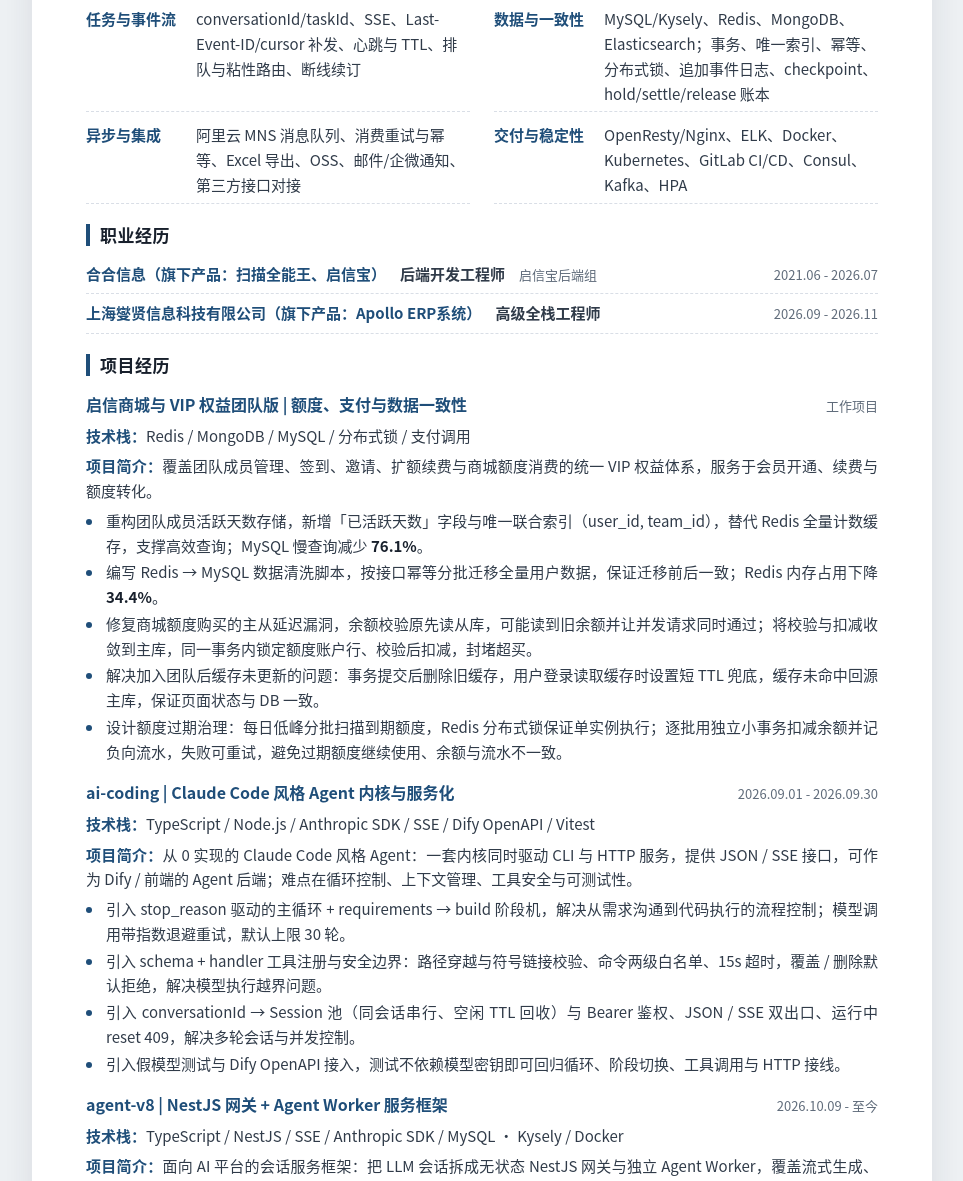
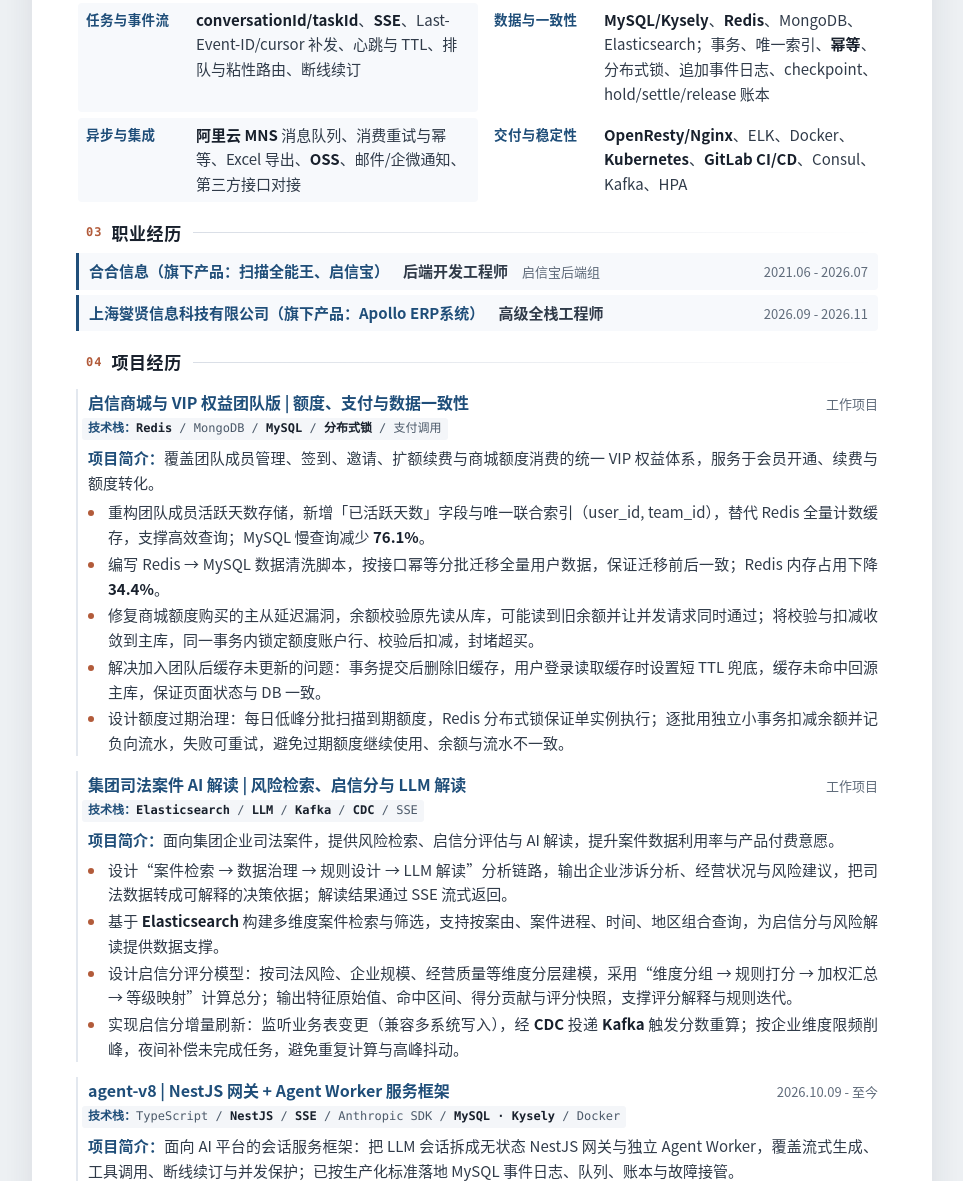
Before and after one commit to YWJL/About, a plain HTML site: page index.html in a window 1280 px wide. Shown: the part 521-1702 px from the top of the page, without its empty margins (158-1121 px from the left). Drawn offline with Linux system fonts and the light colour scheme.

Commit message:
简历：替换 ai-coding 为司法案件 AI 解读，重做视觉层级并加粗技术栈
- 项目：启信商城、集团司法案件 AI 解读、agent-v8
- 视觉：宋体姓名、章节编号、斑马纹技能行、职业经历卡片、技术栈等宽底色
- 技术栈关键词加粗，保持 2 页

```diff
--- a/index.html
+++ b/index.html
@@ -45,27 +45,27 @@
       <dl class="skills">
         <div class="skill-row">
           <dt>AI Agent</dt>
-          <dd>Anthropic/OpenAI SDK、DeepSeek 兼容端点、tool_use/tool calling、流式输出、工具注册与沙箱、会话与任务事件流</dd>
+          <dd><strong>Anthropic/OpenAI SDK</strong>、DeepSeek 兼容端点、<strong>tool_use/tool calling</strong>、流式输出、工具注册与沙箱、会话与任务事件流</dd>
         </div>
         <div class="skill-row">
           <dt>Node.js 后端</dt>
-          <dd>Node.js、TypeScript、NestJS、Express、REST、gRPC、DTO/Zod/class-validator、鉴权限流、统一异常与响应封装、SSE</dd>
+          <dd>Node.js、TypeScript、<strong>NestJS</strong>、Express、REST、<strong>gRPC</strong>、DTO/Zod/class-validator、鉴权限流、统一异常与响应封装、SSE</dd>
         </div>
         <div class="skill-row">
           <dt>任务与事件流</dt>
-          <dd>conversationId/taskId、SSE、Last-Event-ID/cursor 补发、心跳与 TTL、排队与粘性路由、断线续订</dd>
+          <dd><strong>conversationId/taskId</strong>、<strong>SSE</strong>、Last-Event-ID/cursor 补发、心跳与 TTL、排队与粘性路由、断线续订</dd>
         </div>
         <div class="skill-row">
           <dt>数据与一致性</dt>
-          <dd>MySQL/Kysely、Redis、MongoDB、Elasticsearch；事务、唯一索引、幂等、分布式锁、追加事件日志、checkpoint、hold/settle/release 账本</dd>
+          <dd><strong>MySQL/Kysely</strong>、<strong>Redis</strong>、MongoDB、Elasticsearch；事务、唯一索引、<strong>幂等</strong>、分布式锁、追加事件日志、checkpoint、hold/settle/release 账本</dd>
         </div>
         <div class="skill-row">
           <dt>异步与集成</dt>
-          <dd>阿里云 MNS 消息队列、消费重试与幂等、Excel 导出、OSS、邮件/企微通知、第三方接口对接</dd>
+          <dd><strong>阿里云 MNS</strong> 消息队列、消费重试与幂等、Excel 导出、<strong>OSS</strong>、邮件/企微通知、第三方接口对接</dd>
         </div>
         <div class="skill-row">
           <dt>交付与稳定性</dt>
-          <dd>OpenResty/Nginx、ELK、Docker、Kubernetes、GitLab CI/CD、Consul、Kafka、HPA</dd>
+          <dd><strong>OpenResty/Nginx</strong>、ELK、Docker、<strong>Kubernetes</strong>、<strong>GitLab CI/CD</strong>、Consul、Kafka、HPA</dd>
         </div>
       </dl>
     </section>
@@ -94,7 +94,7 @@
           <h3 class="entry-title">启信商城与 VIP 权益团队版 | 额度、支付与数据一致性</h3>
           <span class="entry-date">工作项目</span>
         </div>
-        <p class="proj-line"><strong>技术栈：</strong>Redis / MongoDB / MySQL / 分布式锁 / 支付调用</p>
+        <p class="proj-line"><strong>技术栈：</strong><strong>Redis</strong> / MongoDB / <strong>MySQL</strong> / <strong>分布式锁</strong> / 支付调用</p>
         <p class="proj-line"><strong>项目简介：</strong>覆盖团队成员管理、签到、邀请、扩额续费与商城额度消费的统一 VIP 权益体系，服务于会员开通、续费与额度转化。</p>
         <ul class="bullets compact">
           <li>重构团队成员活跃天数存储，新增「已活跃天数」字段与唯一联合索引（user_id, team_id），替代 Redis 全量计数缓存，支撑高效查询；MySQL 慢查询减少 <strong>76.1%</strong>。</li>
@@ -109,16 +109,16 @@
 
       <article class="project">
         <div class="entry-head">
-          <h3 class="entry-title">ai-coding | Claude Code 风格 Agent 内核与服务化</h3>
-          <span class="entry-date">2026.09.01 - 2026.09.30</span>
+          <h3 class="entry-title">集团司法案件 AI 解读 | 风险检索、启信分与 LLM 解读</h3>
+          <span class="entry-date">工作项目</span>
         </div>
-        <p class="proj-line"><strong>技术栈：</strong>TypeScript / Node.js / Anthropic SDK / SSE / Dify OpenAPI / Vitest</p>
-        <p class="proj-line"><strong>项目简介：</strong>从 0 实现的 Claude Code 风格 Agent：一套内核同时驱动 CLI 与 HTTP 服务，提供 JSON / SSE 接口，可作为 Dify / 前端的 Agent 后端；难点在循环控制、上下文管理、工具安全与可测试性。</p>
+        <p class="proj-line"><strong>技术栈：</strong><strong>Elasticsearch</strong> / <strong>LLM</strong> / <strong>Kafka</strong> / <strong>CDC</strong> / SSE</p>
+        <p class="proj-line"><strong>项目简介：</strong>面向集团企业司法案件，提供风险检索、启信分评估与 AI 解读，提升案件数据利用率与产品付费意愿。</p>
         <ul class="bullets compact">
-          <li>引入 stop_reason 驱动的主循环 + requirements → build 阶段机，解决从需求沟通到代码执行的流程控制；模型调用带指数退避重试，默认上限 30 轮。</li>
-          <li>引入 schema + handler 工具注册与安全边界：路径穿越与符号链接校验、命令两级白名单、15s 超时，覆盖 / 删除默认拒绝，解决模型执行越界问题。</li>
-          <li>引入 conversationId → Session 池（同会话串行、空闲 TTL 回收）与 Bearer 鉴权、JSON / SSE 双出口、运行中 reset 409，解决多轮会话与并发控制。</li>
-          <li>引入假模型测试与 Dify OpenAPI 接入，测试不依赖模型密钥即可回归循环、阶段切换、工具调用与 HTTP 接线。</li>
+          <li>设计“案件检索 → 数据治理 → 规则设计 → LLM 解读”分析链路，输出企业涉诉分析、经营状况与风险建议，把司法数据转成可解释的决策依据；解读结果通过 SSE 流式返回。</li>
+          <li>基于 <strong>Elasticsearch</strong> 构建多维度案件检索与筛选，支持按案由、案件进程、时间、地区组合查询，为启信分与风险解读提供数据支撑。</li>
+          <li>设计启信分评分模型：按司法风险、企业规模、经营质量等维度分层建模，采用“维度分组 → 规则打分 → 加权汇总 → 等级映射”计算总分；输出特征原始值、命中区间、得分贡献与评分快照，支撑评分解释与规则迭代。</li>
+          <li>实现启信分增量刷新：监听业务表变更（兼容多系统写入），经 <strong>CDC</strong> 投递 <strong>Kafka</strong> 触发分数重算；按企业维度限频削峰，夜间补偿未完成任务，避免重复计算与高峰抖动。</li>
         </ul>
       </article>
 
@@ -127,7 +127,7 @@
           <h3 class="entry-title">agent-v8 | NestJS 网关 + Agent Worker 服务框架</h3>
           <span class="entry-date">2026.10.09 - 至今</span>
         </div>
-        <p class="proj-line"><strong>技术栈：</strong>TypeScript / NestJS / SSE / Anthropic SDK / MySQL · Kysely / Docker</p>
+        <p class="proj-line"><strong>技术栈：</strong>TypeScript / <strong>NestJS</strong> / <strong>SSE</strong> / Anthropic SDK / <strong>MySQL · Kysely</strong> / Docker</p>
         <p class="proj-line"><strong>项目简介：</strong>面向 AI 平台的会话服务框架：把 LLM 会话拆成无状态 NestJS 网关与独立 Agent Worker，覆盖流式生成、工具调用、断线续订与并发保护；已按生产化标准落地 MySQL 事件日志、队列、账本与故障接管。</p>
         <ul class="bullets compact">
           <li>引入网关 / Worker 拆分与 SSE taskId 事件流，解决长任务占连接、断线重连与重复调用模型的问题；实测断点续订、同会话 409 并发保护。</li>
--- a/resume.css
+++ b/resume.css
@@ -3,9 +3,12 @@
   --muted: #5f6b7a;
   --line: #d9dee6;
   --accent: #1f4e79;
+  --accent-2: #b25b3a;
   --accent-soft: #eef3f8;
   --paper: #ffffff;
   --canvas: #eef1f4;
+  --display: "Songti SC", "SimSun", "Times New Roman", serif;
+  --mono: "Cascadia Code", "Consolas", "Courier New", monospace;
 }
 
 * {
@@ -41,7 +44,8 @@ a:hover {
   margin: 28px auto;
   padding: 46px 54px 38px;
   background: var(--paper);
-  box-shadow: 0 10px 34px rgba(28, 39, 51, 0.1);
+  box-shadow: 0 10px 34px rgba(28, 39, 51, 0.1), inset 0 3px 0 var(--accent);
+  counter-reset: section;
 }
 
 .version-switch {
@@ -75,9 +79,12 @@ a:hover {
 
 .profile h1 {
   margin: 0;
-  font-size: 32px;
-  line-height: 1.15;
-  letter-spacing: 1px;
+  color: var(--ink);
+  font-family: var(--display);
+  font-size: 34px;
+  font-weight: 700;
+  line-height: 1.12;
+  letter-spacing: 0.08em;
 }
 
 .profile-title {
@@ -136,12 +143,33 @@ a:hover {
 }
 
 .section h2 {
+  display: flex;
+  align-items: center;
+  gap: 9px;
   margin: 0 0 9px;
-  padding-left: 10px;
-  border-left: 4px solid var(--accent);
+  padding-left: 0;
+  border-left: none;
   font-size: 17px;
   line-height: 1.3;
-  letter-spacing: 0.5px;
+  letter-spacing: 0.6px;
+}
+
+.section h2::before {
+  counter-increment: section;
+  content: counter(section, decimal-leading-zero);
+  color: var(--accent-2);
+  font-family: var(--mono);
+  font-size: 12px;
+  font-weight: 600;
+  letter-spacing: 0.08em;
+}
+
+.section h2::after {
+  flex: 1;
+  height: 1px;
+  margin-left: 2px;
+  background: linear-gradient(90deg, var(--line) 0%, rgba(217, 222, 230, 0) 100%);
+  content: "";
 }
 
 .summary {
@@ -161,13 +189,20 @@ a:hover {
   grid-template-columns: 100px 1fr;
   gap: 10px;
   align-items: start;
-  padding: 5px 0;
-  border-bottom: 1px dashed var(--line);
+  margin: 0 -8px;
+  padding: 5px 8px;
+  border-radius: 4px;
+}
+
+.skill-row:nth-of-type(odd) {
+  background: #f7f9fc;
 }
 
 .skill-row dt {
   color: var(--accent);
+  font-size: 13.5px;
   font-weight: 700;
+  letter-spacing: 0.03em;
 }
 
 .skill-row dd {
@@ -189,8 +224,15 @@ a:hover {
   flex-wrap: wrap;
   align-items: baseline;
   gap: 3px 14px;
-  padding: 7px 0;
-  border-bottom: 1px dashed var(--line);
+  margin: 0 0 5px -10px;
+  padding: 6px 10px;
+  border-left: 3px solid var(--accent);
+  border-radius: 0 4px 4px 0;
+  background: #f7f9fc;
+}
+
+.career:last-child {
+  margin-bottom: 0;
 }
 
 .career-company {
@@ -240,6 +282,9 @@ a:hover {
 
 .project {
   margin-top: 15px;
+  margin-left: -10px;
+  padding-left: 10px;
+  border-left: 2px solid #e3e8ef;
   break-inside: avoid;
   page-break-inside: avoid;
 }
@@ -308,6 +353,25 @@ ol.bullets {
   text-align: justify;
 }
 
+.entry-head + .proj-line {
+  width: fit-content;
+  margin: 3px 0 0 -6px;
+  padding: 1px 6px;
+  border-radius: 3px;
+  background: #f4f6f9;
+  color: #4c5a6a;
+  font-family: var(--mono);
+  font-size: 12px;
+}
+
+.entry-head + .proj-line strong {
+  color: var(--ink);
+}
+
+.entry-head + .proj-line strong:first-child {
+  color: var(--accent);
+}
+
 .proj-line strong {
   color: var(--accent);
 }
@@ -320,7 +384,7 @@ ol.bullets {
 }
 
 .bullets li::marker {
-  color: var(--accent);
+  color: var(--accent-2);
 }
 
 .compact {
@@ -571,9 +635,14 @@ strong {
 
   .section h2 {
     margin-bottom: 5px;
+    gap: 6px;
     font-size: 12pt;
     break-after: avoid;
     page-break-after: avoid;
+  }
+
+  .section h2::before {
+    font-size: 8.5pt;
   }
 
   .skills {
@@ -583,7 +652,8 @@ strong {
   .skill-row {
     grid-template-columns: 94px 1fr;
     gap: 7px;
-    padding: 3px 0;
+    margin: 0 -6px;
+    padding: 2px 6px;
   }
 
   .entry-title {
@@ -603,6 +673,9 @@ strong {
 
   .project {
     margin-top: 6px;
+    margin-left: -6px;
+    padding-left: 6px;
+    border-left-width: 2px;
     break-inside: auto;
     page-break-inside: auto;
   }
@@ -638,6 +711,13 @@ strong {
     margin-top: 4px;
   }
 
+  .entry-head + .proj-line {
+    margin: 2px 0 0 -5px;
+    padding: 0 5px;
+    font-size: 8.4pt;
+    line-height: 1.35;
+  }
+
   .bullets li {
     margin: 2px 0;
     break-inside: avoid;
@@ -660,13 +740,14 @@ strong {
   }
 
   body.backend {
-    font-size: 9.85pt;
-    line-height: 1.43;
+    font-size: 9.75pt;
+    line-height: 1.41;
   }
 
   .career {
     gap: 2px 10px;
-    padding: 4px 0;
+    margin: 0 0 3px -6px;
+    padding: 3px 6px;
     font-size: 9.2pt;
   }
 
```
Also changed, not shown: 1 other file.
